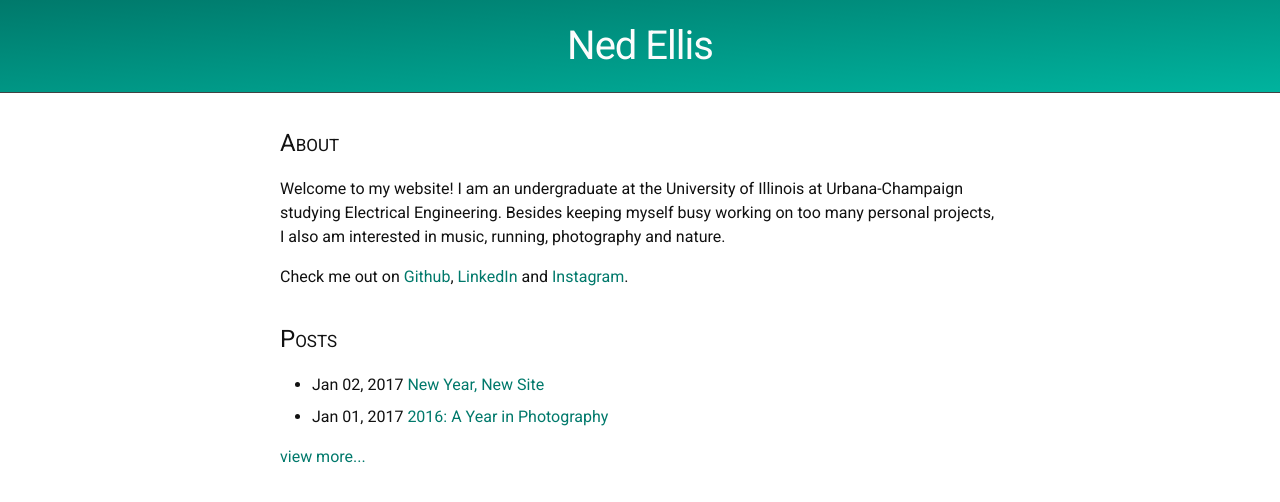
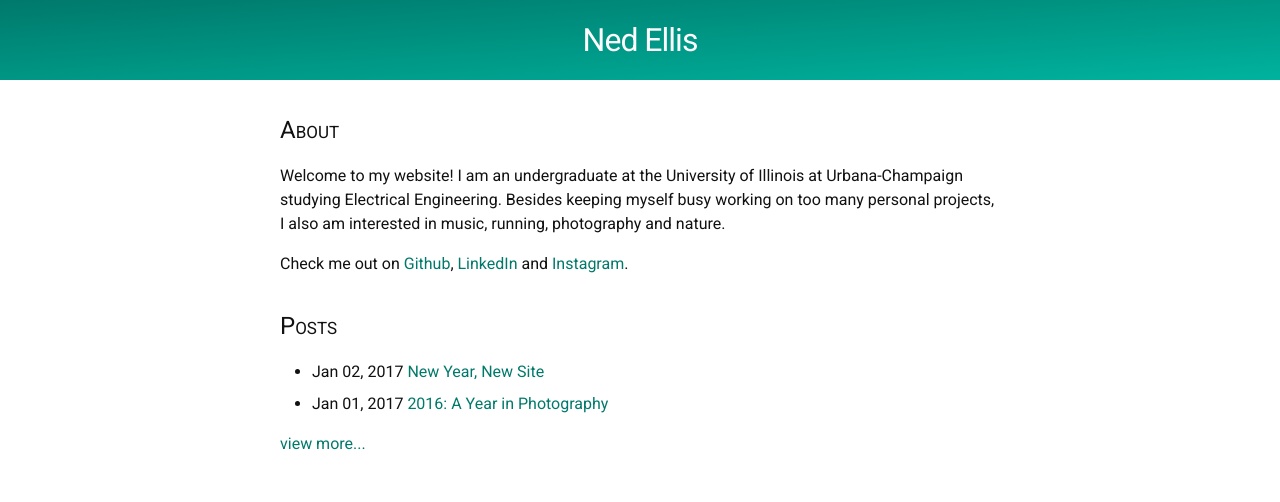
Before and after one commit to epellis/epellis.github.io, a Jekyll site: the page built from index.html, in a window 1280 px wide. Shown: the top 502 px of the page. Built offline with Jekyll 4.4.1, drawn with Linux system fonts in a browser that asks for light colours.

Commit message:
asdfasdfasdf

```diff
--- a/_sass/_layout.scss
+++ b/_sass/_layout.scss
@@ -2,7 +2,7 @@
  * Site header
  */
 .site-header {
-    border-bottom: 1px solid $grey-color-dark;
+    // border-bottom: 1px solid $grey-color-dark;
     text-align: center;
     padding: 1rem 0;
     background: $brand-color;
@@ -10,7 +10,7 @@
 }
 
 .site-title {
-    font-size: 2.5rem;
+    font-size: 2.0rem;
     font-weight: 300;
     letter-spacing: -1px;
     color: $text-white;
```
